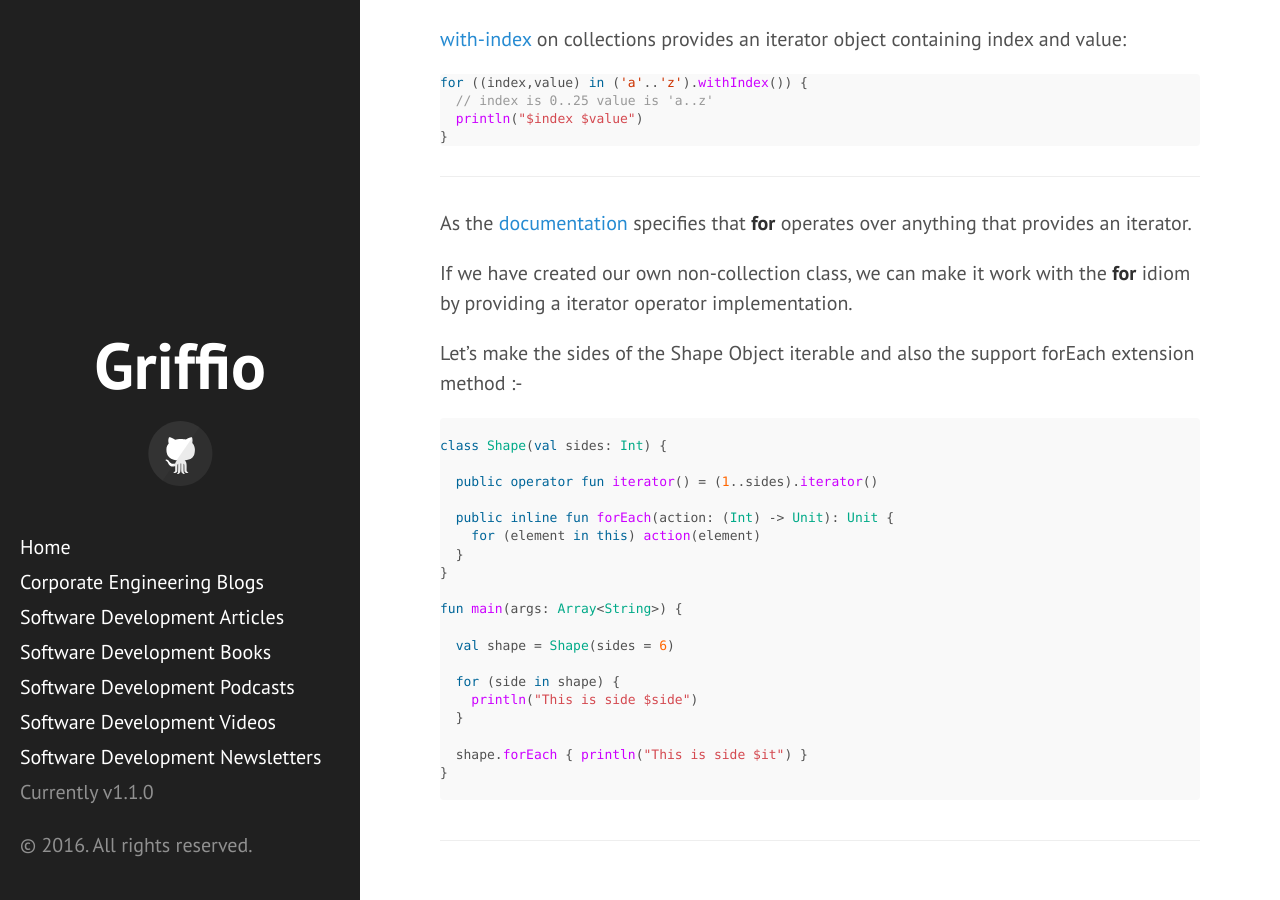
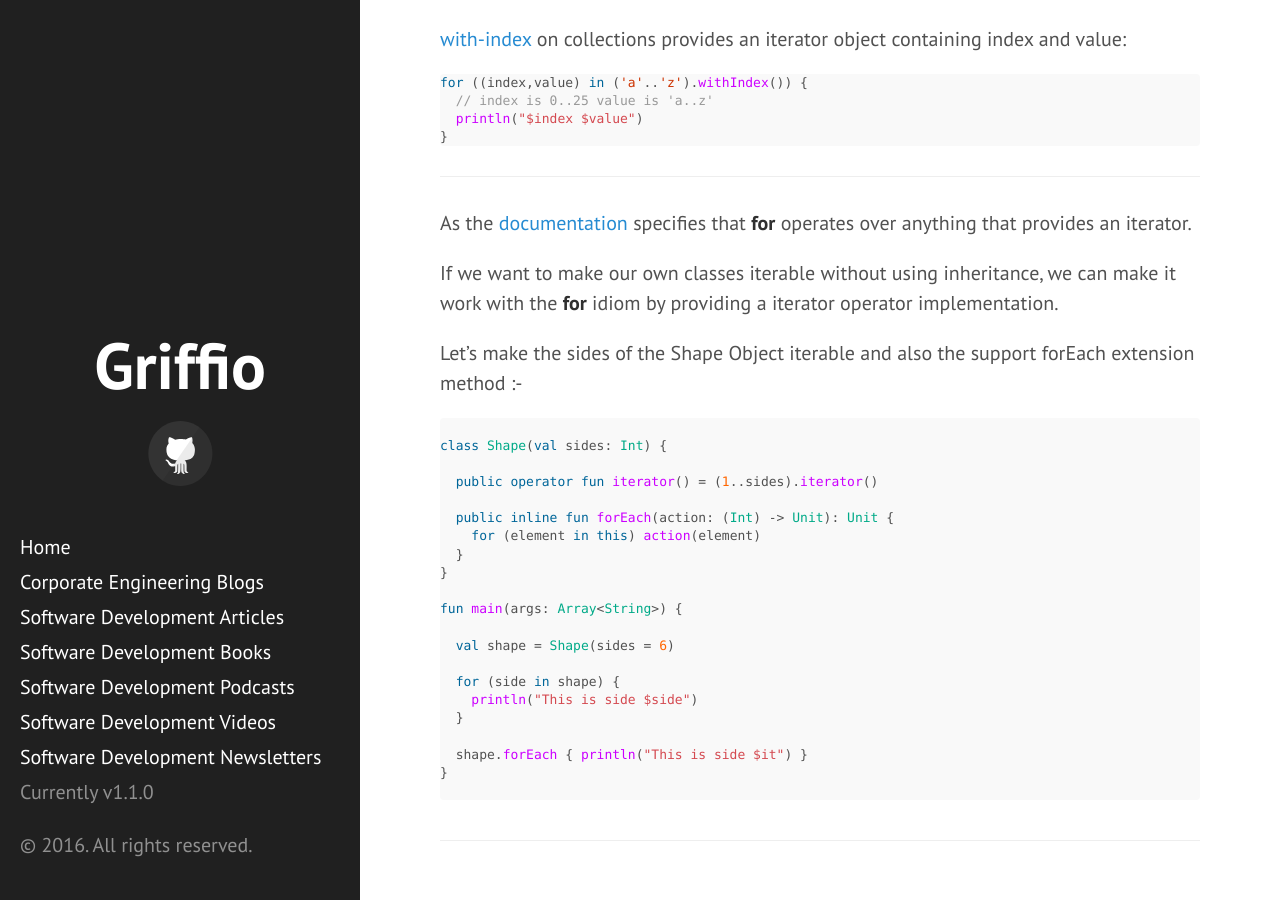
Before and after one commit to griffio/griffio.github.io, a Jekyll site: the page built from _posts/2016-07-25-More-Kotlin-Loops.md, in a window 1280 px wide and 900 px high, scrolled down 907 px. Built offline with Jekyll 4.4.1, drawn with Linux system fonts in a browser that asks for light colours; some web fonts are replaced.

Commit message:
Update 2016-07-25-More-Kotlin-Loops.md

```diff
--- a/_posts/2016-07-25-More-Kotlin-Loops.md
+++ b/_posts/2016-07-25-More-Kotlin-Loops.md
@@ -57,7 +57,7 @@ for ((index,value) in ('a'..'z').withIndex()) {
 
 As the [documentation](https://kotlinlang.org/docs/reference/control-flow.html#for-loops) specifies that **for** operates over anything that provides an iterator.
 
-If we have created our own non-collection class, we can make it work with the **for** idiom by providing a iterator operator implementation.
+If we want to make our own classes iterable without using inheritance, we can make it work with the **for** idiom by providing a iterator operator implementation.
 
 Let's make the sides of the Shape Object iterable and also the support forEach extension method :-
 
```
